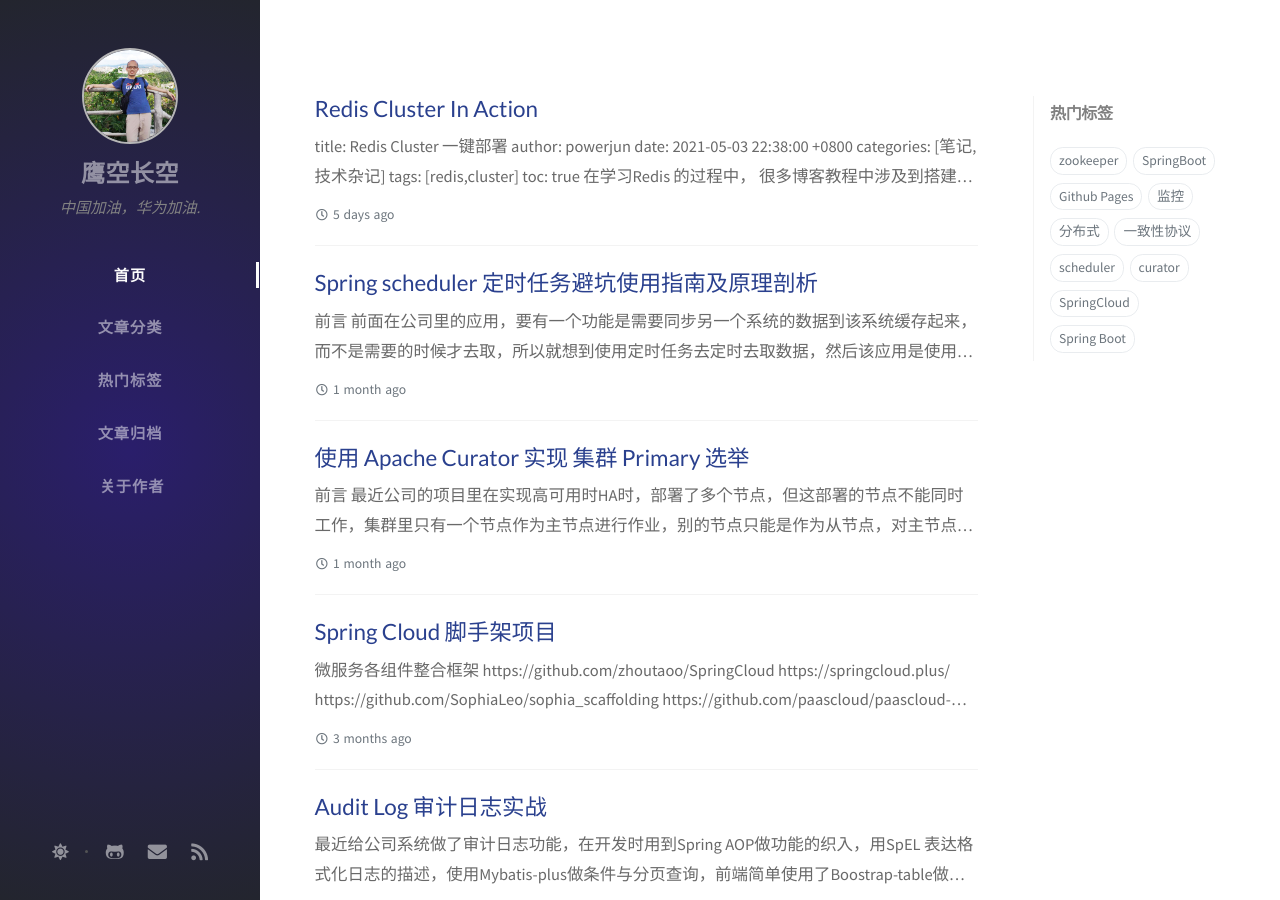
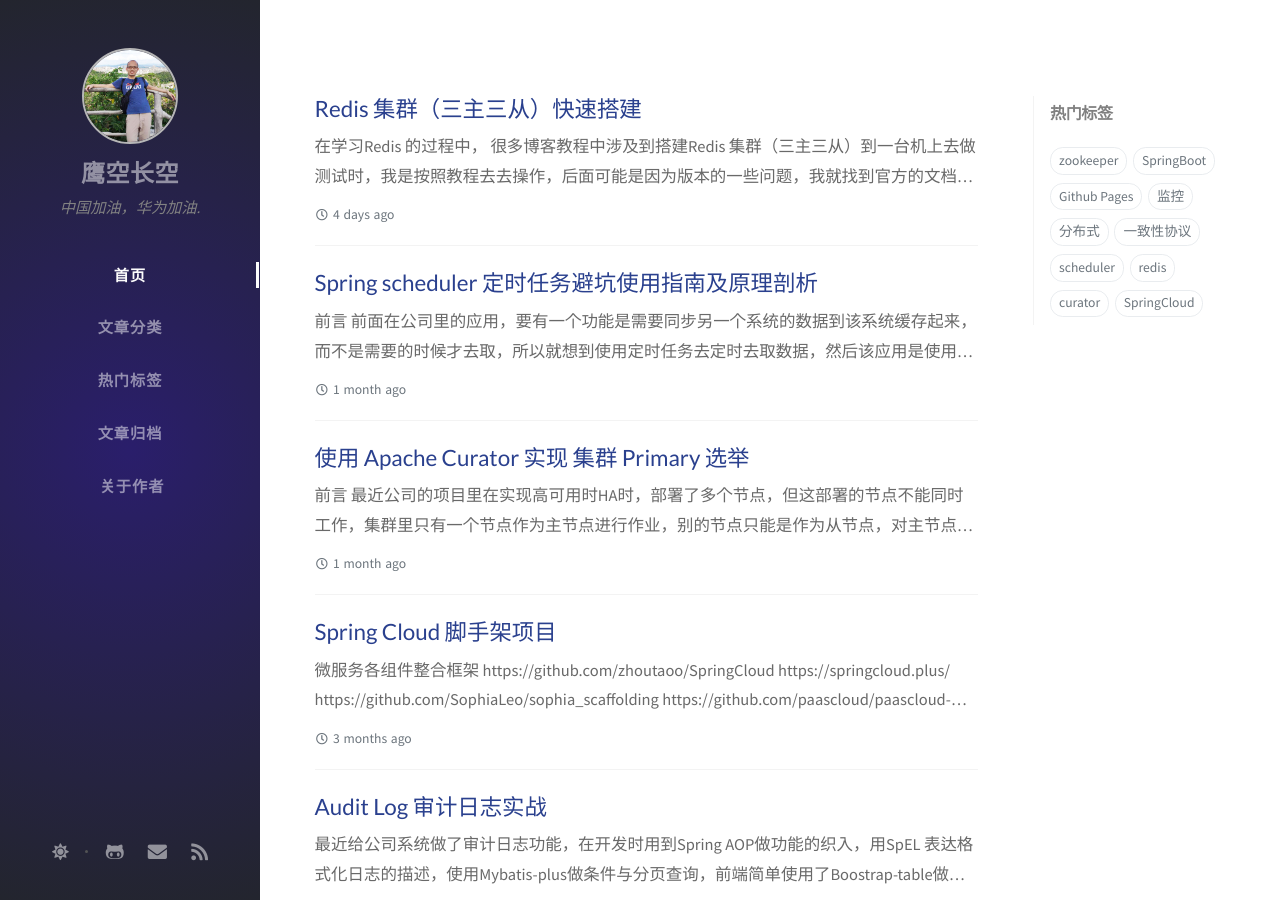
Before and after one commit to helloworld28/helloworld28.github.io, a Jekyll site: the page built from index.html, in a window 1280 px wide and 900 px high. Built offline with Jekyll 4.4.1, drawn with Linux system fonts in a browser that asks for light colours; nearby versions of some CDN libraries; the list of posts is cut into pages by our own code; comment, search, counter and statistics services are not loaded.

Commit message:
update redis in action post

```diff
--- a/_posts/2021-05-03-redis-cluster-in-action.md
+++ b/_posts/2021-05-03-redis-cluster-in-action.md
@@ -1,11 +1,12 @@
-title: Redis Cluster 一键部署
+---
+title: Redis 集群（三主三从）快速搭建
 author: powerjun
 date: 2021-05-03 22:38:00 +0800
 categories: [笔记,  技术杂记]
-tags: [redis,cluster]
-toc: true
-
-在学习Redis 的过程中， 很多博客教程中涉及到搭建Redis Cluster 到一台机上去做测试时，我是按照教程去还有去操作，后面可能是因为版本的一些问题，我就找到官方的文档去看，发现官方的文档已经很具体了，而且有很快捷的方式去在一台机搭建一个三主三从的集群，已经提交了对应的shell 脚本了，直接运行就有了。
+tags: [redis]
+toc: false
+---
+在学习Redis 的过程中， 很多博客教程中涉及到搭建Redis 集群（三主三从）到一台机上去做测试时，我是按照教程去去操作，后面可能是因为版本的一些问题，我就找到官方的文档去看，发现官方的文档介绍已经很具体了，而且有非常快捷的方式去在一台机搭建一个三主三从的集群，已经存在对应的shell 脚本了，直接运行就有了。
 
 ### 安装Redis
 
--- /dev/null
+++ b/tags/cluster.html
@@ -0,0 +1,5 @@
+---
+layout: tag
+title: cluster
+tag: cluster
+---
```
Also changed, not shown: other parts of _posts/2021-05-03-redis-cluster-in-action.md (+1 -1 lines).
